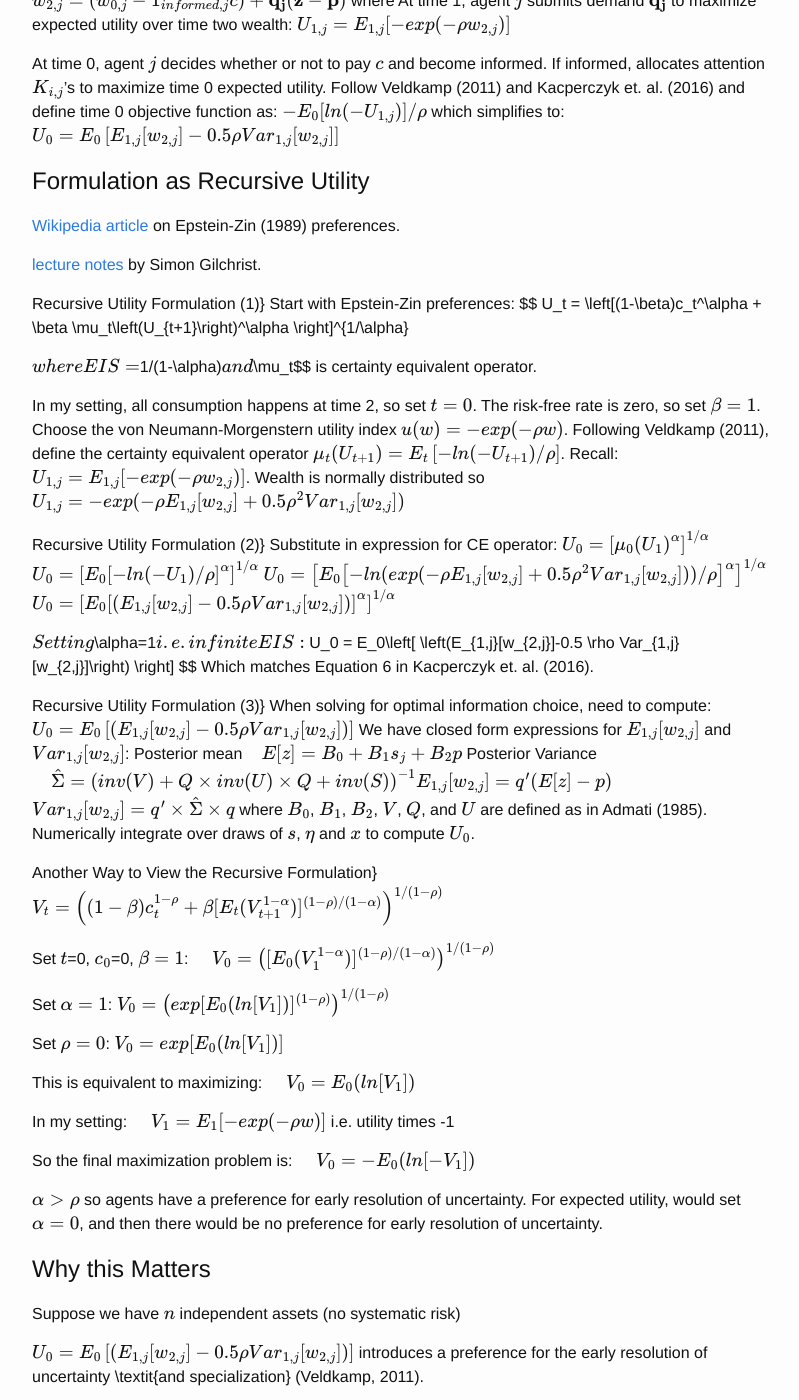
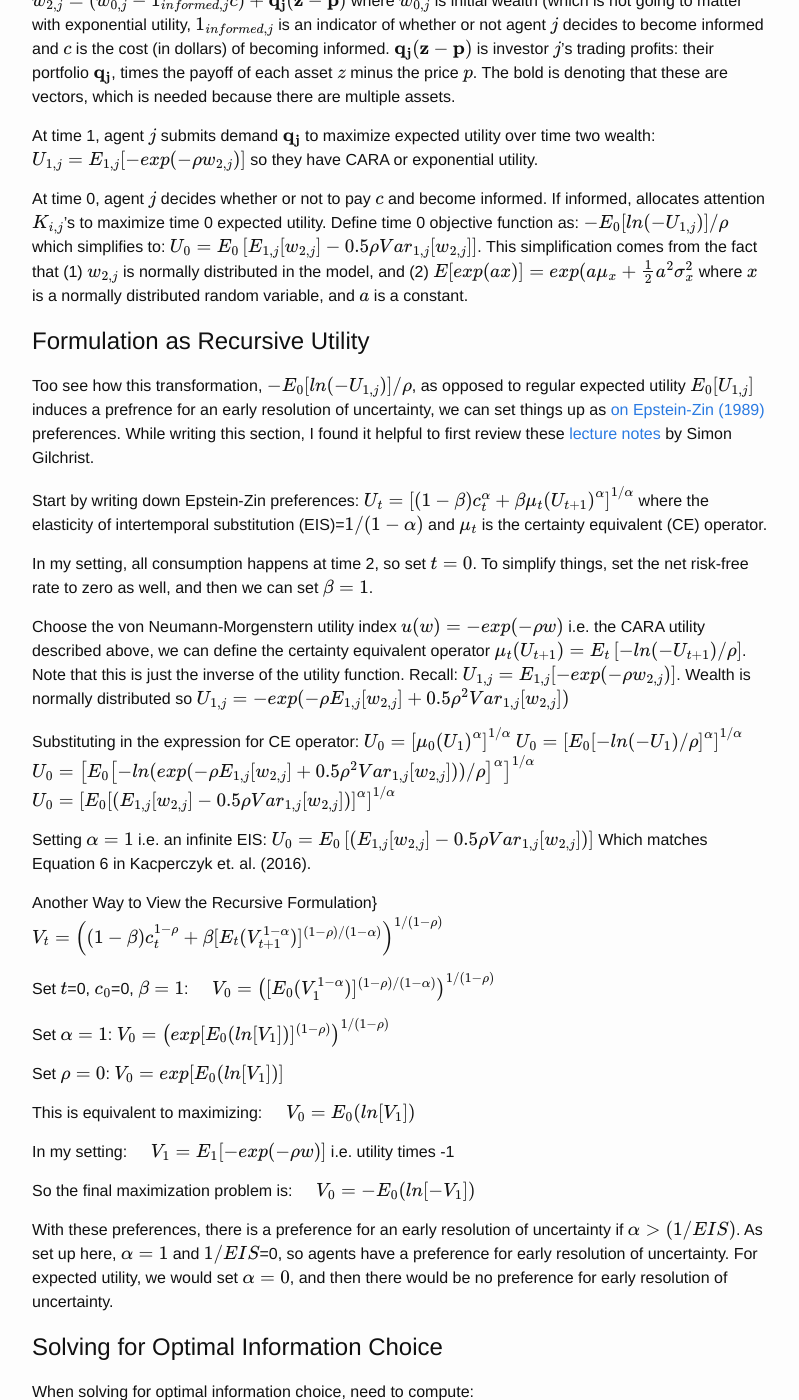
Before and after one commit to mcsammon/mcsammon.github.io, a Jekyll site: the page built from _posts/2020-05-25-earlyvslate.md, in a window 1280 px wide and 1400 px high, scrolled down 823 px. Shown: the whole window, without its empty margins (238-1037 px from the left). Built offline with Jekyll 4.4.1, drawn with Linux system fonts in a browser that asks for light colours; formulas are drawn with MathJax 3; comment, search, counter and statistics services are not loaded; some of the changed text lies outside the part shown.

Commit message:
new version

```diff
--- a/_posts/2020-05-25-earlyvslate.md
+++ b/_posts/2020-05-25-earlyvslate.md
@@ -22,68 +22,37 @@ is related to Epstein and Zin’s (1989) preference for early resolution of unce
 
 In my model, terminal wealth i.e. wealth at time 2 is defined as:
 $$ w_{2,j}=\left(w_{0,j}-1_{informed,j} c\right) +\mathbf{q_j} (\mathbf{z} - \mathbf{p}) $$
-where
+where $$w_{0,j}$$ is initial wealth (which is not going to matter with exponential utility, $$1_{informed,j}$$ is an indicator of whether or not agent $$j$$ decides to become informed and $$c$$ is the cost (in dollars) of becoming informed. $$\mathbf{q_j} (\mathbf{z} - \mathbf{p}) $$ is investor $$j$$'s trading profits: their portfolio $$\mathbf{q_j}$$, times the payoff of each asset $$z$$ minus the price $$p$$.  The bold is denoting that these are vectors, which is needed because there are multiple assets.
+
 At time 1, agent $$j$$ submits demand $$\mathbf{q_j}$$ to maximize expected utility over time two wealth:
-$$ U_{1,j}=E_{1,j}[-exp(-\rho w_{2,j})] $$
+$$ U_{1,j}=E_{1,j}[-exp(-\rho w_{2,j})] $$ so they have CARA or exponential utility.
 
-At time 0, agent $$j$$ decides whether or not to pay $$c$$ and become informed.  If informed, allocates attention $$K_{i,j}$$'s to maximize time 0 expected utility.  Follow Veldkamp (2011) and Kacperczyk et. al. (2016) and define time 0 objective function as:
-$$ -E_0[ln(-U_{1,j})]/\rho $$
-which simplifies to:
-$$ U_0 = E_0\left[E_{1,j}[w_{2,j}]-0.5 \rho Var_{1,j}[w_{2,j}] \right] $$
+At time 0, agent $$j$$ decides whether or not to pay $$c$$ and become informed.  If informed, allocates attention $$K_{i,j}$$'s to maximize time 0 expected utility.  Define time 0 objective function as:
+$$ -E_0[ln(-U_{1,j})]/\rho $$  which simplifies to: $$ U_0 = E_0\left[E_{1,j}[w_{2,j}]-0.5 \rho Var_{1,j}[w_{2,j}] \right] $$.  This simplification comes from the fact that (1) $$w_{2,j}$$ is normally distributed in the model, and (2) $$E[exp(a x)]=exp(a \mu_x + \frac{1}{2}a^2 \sigma_x^2$$ where $$x$$ is a normally distributed random variable, and $$a$$ is a constant.
 
 # Formulation as Recursive Utility
 
+Too see how this transformation, $$ -E_0[ln(-U_{1,j})]/\rho $$, as opposed to regular expected utility $$E_0[U_{1,j}]$$ induces a prefrence for an early resolution of uncertainty, we can set things up as <a href="https://en.wikipedia.org/wiki/Epstein%E2%80%93Zin_preferences">
+on Epstein-Zin (1989) </a>  preferences.  While writing this section, I found it helpful to first review these <a href="http://people.bu.edu/sgilchri/teaching/EC%20745%20Fall%202013/Lecture%20Slides/lecture6_recursive_preferences.pdf"> lecture notes </a> by Simon Gilchrist.
 
-<a href="https://en.wikipedia.org/wiki/Epstein%E2%80%93Zin_preferences">
-Wikipedia article
-</a> on Epstein-Zin (1989) preferences.
-
-<a href="http://people.bu.edu/sgilchri/teaching/EC%20745%20Fall%202013/Lecture%20Slides/lecture6_recursive_preferences.pdf">
-lecture notes
-</a> by Simon Gilchrist.
-
-Recursive Utility Formulation (1)}
-Start with Epstein-Zin preferences:
-$$
-U_t = \left[(1-\beta)c_t^\alpha + \beta \mu_t\left(U_{t+1}\right)^\alpha \right]^{1/\alpha}
-
-$$
-where EIS=$$1/(1-\alpha)$$ and $$\mu_t$$ is certainty equivalent operator.
+Start by writing down Epstein-Zin preferences:
+$$	U_t = \left[(1-\beta)c_t^\alpha + \beta \mu_t\left(U_{t+1}\right)^\alpha \right]^{1/\alpha} $$
+where the elasticity of intertemporal substitution (EIS)=$$1/(1-\alpha)$$ and $$\mu_t$$ is the certainty equivalent (CE) operator.
 
 
-In my setting, all consumption happens at time 2, so set $$t=0$$.  The risk-free rate is zero, so set $$\beta=1$$.
-Choose the von Neumann-Morgenstern utility index $$u(w)=-exp(-\rho w)$$.
-Following Veldkamp (2011), define the certainty equivalent operator $$\mu_t(U_{t+1})=E_t\left[-ln(-U_{t+1})/\rho\right]$$.
-Recall: $$	U_{1,j}=E_{1,j}[-exp(-\rho w_{2,j})]$$.  Wealth is normally distributed so $$U_{1,j}=-exp(-\rho E_{1,j}[w_{2,j}]+0.5 \rho^2 Var_{1,j}[w_{2,j}])$$
+In my setting, all consumption happens at time 2, so set $$t=0$$.  To simplify things, set the net risk-free rate to zero as well, and then we can set $$\beta=1$$.
 
+Choose the von Neumann-Morgenstern utility index $$u(w)=-exp(-\rho w)$$ i.e. the CARA utility described above, we can define the certainty equivalent operator $$\mu_t(U_{t+1})=E_t\left[-ln(-U_{t+1})/\rho\right]$$.  Note that this is just the inverse of the utility function. Recall: $$	U_{1,j}=E_{1,j}[-exp(-\rho w_{2,j})]$$.  Wealth is normally distributed so $$U_{1,j}=-exp(-\rho E_{1,j}[w_{2,j}]+0.5 \rho^2 Var_{1,j}[w_{2,j}])$$
 
-
-
-
-Recursive Utility Formulation (2)}
-Substitute in expression for CE operator:
+Substituting in the expression for CE operator:
 $$ U_0 = \left[\mu_0\left(U_{1}\right)^\alpha \right]^{1/\alpha}  $$
 $$ U_0 = \left[ E_0\left[-ln(-U_{1})/\rho\right]^\alpha  \right]^{1/\alpha}   $$
 $$ U_0 = \left[ E_0\left[-ln(exp(-\rho E_{1,j}[w_{2,j}]+0.5 \rho^2 Var_{1,j}[w_{2,j}]))/\rho\right]^\alpha \right]^{1/\alpha}  $$
 $$ U_0 = \left[ E_0\left[ \left(E_{1,j}[w_{2,j}]-0.5 \rho Var_{1,j}[w_{2,j}]\right) \right]^\alpha  \right]^{1/\alpha}  $$
 
-$$
-Setting $$\alpha=1$$ i.e. infinite EIS:
+Setting $$\alpha=1$$ i.e. an infinite EIS:
 $$ U_0 = E_0\left[ \left(E_{1,j}[w_{2,j}]-0.5 \rho Var_{1,j}[w_{2,j}]\right) \right] $$
 Which matches Equation 6 in Kacperczyk et. al. (2016).
-
-
-
-Recursive Utility Formulation (3)}
-When solving for optimal information choice, need to compute:
-$$ U_0 = E_0\left[ \left(E_{1,j}[w_{2,j}]-0.5 \rho Var_{1,j}[w_{2,j}]\right) \right] $$
-We have closed form expressions for $$E_{1,j}[w_{2,j}]$$ and $$Var_{1,j}[w_{2,j}]$$:
-Posterior mean$$ \quad E[z]=B_0 + B_1 s_j + B_2 p $$
-Posterior Variance $$ \quad \hat{\Sigma} = \left(inv(V)+Q \times inv(U) \times Q + inv(S) \right)^{-1}
-E_{1,j}[w_{2,j}] = q' (E[z] - p)  $$
-$$ Var_{1,j}[w_{2,j}] = q' \times \hat{\Sigma} \times q $$
-where $$B_0$$, $$B_1$$, $$B_2$$, $$V$$, $$Q$$, and $$U$$ are defined as in Admati (1985). Numerically integrate over draws of $$s$$, $$\eta$$ and $$x$$ to compute $$U_0$$.
-
 
 Another Way to View the Recursive Formulation}
 $$ V_t = \left((1-\beta)c_t^{1-\rho}+\beta[E_t(V_{t+1}^{1-\alpha})]^{(1-\rho)/(1-\alpha)}\right)^{1/(1-\rho)} $$
@@ -100,17 +69,25 @@ In my setting: $$ \quad V_1=E_1[-exp(-\rho w)]$$ i.e. utility times -1
 
 So the final maximization problem is: $$ \quad V_0=-E_0(ln[-V_1])	$$
 
-$$\alpha>\rho$$ so agents have a preference for early resolution of uncertainty.  For expected utility, would set $$\alpha=0$$, and then there would be no preference for early resolution of uncertainty.
+With these preferences, there is a preference for an early resolution of uncertainty if $$\alpha>(1/EIS)$$.  As set up here, $$\alpha=1$$ and $$1/EIS$$=0, so agents have a preference for early resolution of uncertainty.  For expected utility, we would set $$\alpha=0$$, and then there would be no preference for early resolution of uncertainty.
+
+# Solving for Optimal Information Choice
+
+When solving for optimal information choice, need to compute:
+$$ U_0 = E_0\left[ \left(E_{1,j}[w_{2,j}]-0.5 \rho Var_{1,j}[w_{2,j}]\right) \right] $$
+We have closed form expressions for $$E_{1,j}[w_{2,j}]$$ and $$Var_{1,j}[w_{2,j}]$$:
+Posterior mean$$ \quad E[z]=B_0 + B_1 s_j + B_2 p $$
+Posterior Variance $$ \quad \hat{\Sigma} = \left(inv(V)+Q \times inv(U) \times Q + inv(S) \right)^{-1}
+E_{1,j}[w_{2,j}] = q' (E[z] - p)  $$
+$$ Var_{1,j}[w_{2,j}] = q' \times \hat{\Sigma} \times q $$
+where $$B_0$$, $$B_1$$, $$B_2$$, $$V$$, $$Q$$, and $$U$$ are defined as in Admati (1985). Numerically integrate over draws of $$s$$, $$\eta$$ and $$x$$ to compute $$U_0$$.
 
 
 # Why this Matters
 
-Suppose we have $$n$$ independent assets (no systematic risk)
+As I said above, $$	U_0 = E_0\left[ \left(E_{1,j}[w_{2,j}]-0.5 \rho Var_{1,j}[w_{2,j}]\right) \right]$$ introduces a preference for the early resolution of uncertainty and specialization (Veldkamp, 2011).
 
-$$	U_0 = E_0\left[ \left(E_{1,j}[w_{2,j}]-0.5 \rho Var_{1,j}[w_{2,j}]\right) \right]$$ introduces a preference for the early resolution of uncertainty \textit{and specialization} (Veldkamp, 2011).
-
-
-Optimal demand: $$q=\frac{1}{\rho} \hat{\Sigma}^{-1}\left(\hat{\mu}-p\right)$$ where $$\hat{\Sigma}^{-1}$$ is the posterior covariance matrix and $$\hat{\mu}$$ is the posterior mean
+The optimal is demand: $$q=\frac{1}{\rho} \hat{\Sigma}^{-1}\left(\hat{\mu}-p\right)$$ where $$\hat{\Sigma}^{-1}$$ is the posterior covariance matrix and $$\hat{\mu}$$ is the posterior mean
 Expected excess portfolio return achieved through learning depends on $$cov(q,f-p)$$=$$E_0\left[q'(f-p)\right]-E_0\left[q\right]'E_0\left[(f-p)\right]$$.
 Specializing in learning about one asset leads to a high covariance between payoffs and holdings of that asset.  Realized portfolio can, however, deviate substantially from the time 0 expected portfolio.
 Learning a little about every risk leads to smaller deviations between the realized and time 0 expected portfolio, but also lowers $$cov(q,f-p)$$.
@@ -123,6 +100,12 @@ Agents are averse to time 1 portfolio uncertainty (i.e. risk that signals will l
 Why?  Utility is a concave function of mean and variance
 
 The utility cost of higher uncertainty from specialization just offsets the utility
-benefit of higher portfolio returns, removing the ``planning benefit'' experienced by the mean-variance specification
+benefit of higher portfolio returns, removing the "planning benefit" experienced by the mean-variance specification.
 Recursive utility investors are not averse to risks resolved before time 2, so specialization is a low-risk strategy.  Lowers time 2 portfolio risk by loading portfolio heavily on an asset whose payoff risk will be reduced by learning.
 When solving the model, I don't find any qualitative differences using expected utility.  Not surprising given the results in the appendix of Kacperczyk et. al. (2016).
+
+This explains why it is desirable to introduce a preference for an early resolution of uncertainty.
+
+# Wrap Up
+
+In this post, I showed (1) and (2) why this matters.
```
